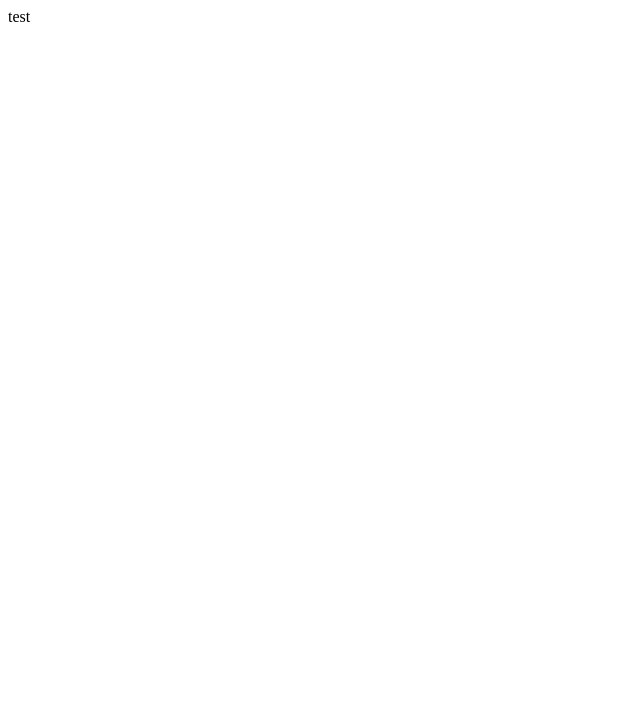
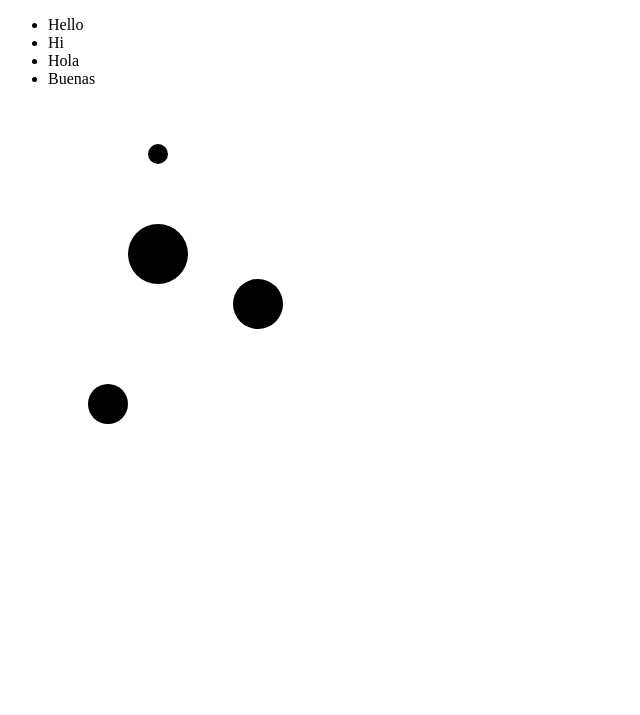
Before and after one commit to bpcb/gh_viz, a plain HTML site: page assignment1/index.html in a window 1280 px wide. Shown: the whole page, without its empty margins (0-640 px from the left). Drawn offline with Linux system fonts and the light colour scheme.

Commit message:
Changes to assignment 1

```diff
--- a/assignment1/index.html
+++ b/assignment1/index.html
@@ -1,4 +1,90 @@
-<!doctype html>
+<!DOCTYPE html>
 <html>
-<text>test</text>
+<head>
+<meta name="description" content="Assignment 1" />
+  <meta charset="utf-8">
+</head>
+<body>
+  <!-- Create a div with an id of "top-div"-->
+  <div id="top-div">
+
+
+    <!-- Create an unordered list of 4 elements.
+      Assign the first elements an id of "first-li"
+      Assign the second and third elements a class of "middle"
+  -->
+    <ul>
+        <li id="first-li">Hello</li>
+        <li id="middle">Hi</li>
+        <li id="middle">Hola</li>
+        <li>Buenas</li>
+    </ul>
+
+
+    <!-- Close "top-div" and create a second div "main-div" -->
+  </div>
+
+  <div id="main-div">
+
+    <!-- Create an svg element with these settings:
+        - width attribute of 400
+        - height attribute of 200
+        - id of "main-svg"
+        - class of "my-svgs"
+    -->
+   <svg id="main-svg" class="my-svgs" width=400 height=400>
+
+
+      <!-- Create four circle elements such that:
+        - Each circle has the class "point"
+        - Each circle has a different id
+        - Each circle has a different radius
+        - None of the circles overlap
+       -->
+      <circle id="circle-1" class="point" cx=250 cy=200 r=25></circle>
+      <circle id="circle-2" class="point" cx=100 cy=300 r=20></circle>
+      <circle id="circle-3" class="point" cx=150 cy=50 r=10></circle>
+      <circle id="circle-4" class="point" cx=150 cy=150 r=30></circle>
+
+  </svg>
+  </div>
+      <!-- Close "main-svg" and "main-div" -->
+
+
+   <!-- Close "main-div" and create a third div "bottom-div" -->
+   <div id="bottom-div">
+
+    <!-- Create an svg element with these settings:
+        - width attribute of 200
+        - height attribute of 200
+        - id of "bottom-svg"
+        - class of "my-svgs"
+    -->
+    <svg id="bottom-svg" class="my-svgs" width=200 height=200>
+
+
+
+  <!-- Create a circle element with class "point" -->
+    <circle class="point"></circle>
+
+
+  <!-- Create two rectangle elements such that:
+        - Each rectangle has the class "my-rects"
+        - Each rectangle has a different id
+        - Each rectangle has a different width and height
+        - The rectangles don't overlap
+       -->
+
+
+
+
+      <!-- Draw a line that intersects both rectangles -->
+
+
+
+    <!-- Write some HTML comments below this line -->
+    <!-- Here are some of my HTML comments -->
+
+
+</body>
 </html>
```
